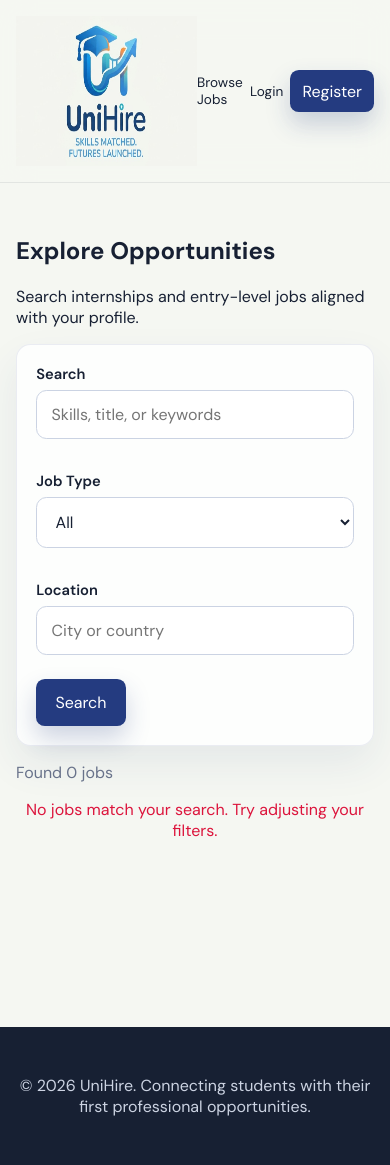
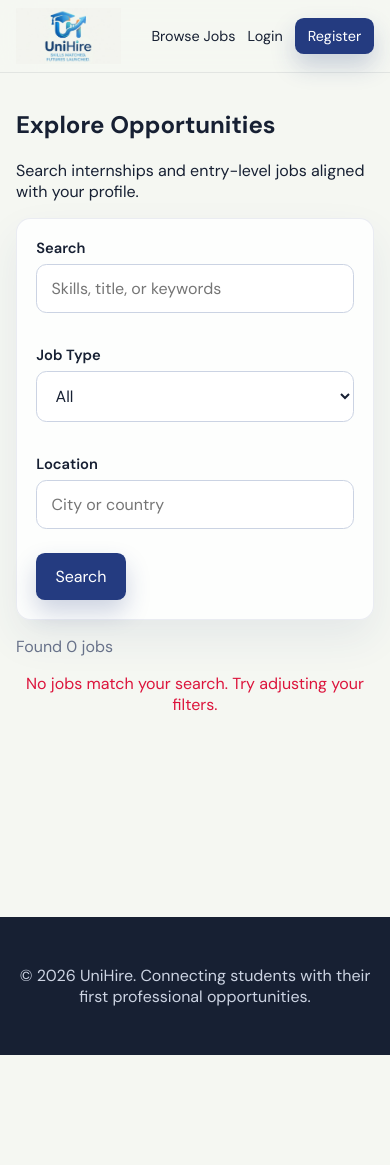
Before and after one commit to Blodox12/UniHire_PI1_20262, a Django app: page /jobs/ in a window 390 px wide. After the commit the page ends 1055 px from the top, so only its background shows below. Run offline with Django 5.2, Linux system fonts and the light colour scheme; data that the repository does not hold is empty.

Commit message:
Fix page overflowing the screen on mobile
Shrink the 150px logo to 56px under 700px, let the navbar links wrap and reduce form and page padding, so pages no longer scroll sideways on phones.

```diff
--- a/core/templates/core/base.html
+++ b/core/templates/core/base.html
@@ -6,7 +6,7 @@
   <meta name="viewport" content="width=device-width, initial-scale=1" />
   <meta name="color-scheme" content="light" />
   <title>{% block title %}UniHire{% endblock %}</title>
-  <link rel="stylesheet" href="{% static 'css/style.css' %}?v=3" />
+  <link rel="stylesheet" href="{% static 'css/style.css' %}?v=4" />
 </head>
 <body>
 
--- a/static/css/style.css
+++ b/static/css/style.css
@@ -178,3 +178,23 @@ a:focus-visible, button:focus-visible, .btn:focus-visible { outline: 3px solid r
 .danger-zone h3 { margin-top: 0; color: #a03b39; }
 .btn-danger { background: #cf5b58; color: #fff; }
 .btn-danger:hover { background: #a03b39; }
+
+/* Mobile layout: keep everything inside the screen width */
+body { overflow-wrap: break-word; }
+.dashboard-layout > *, .grid-2 > *, .grid-3 > * { min-width: 0; }
+input[type=file] { max-width: 100%; }
+@media (max-width: 700px) {
+  .nav-wrap { flex-wrap: wrap; gap: .5rem; padding: .5rem 0; }
+  .brand-logo { height: 56px; }
+  .nav-links { flex-wrap: wrap; justify-content: flex-end; gap: .5rem .75rem; font-size: .9rem; }
+  .nav-links .btn { padding: .55rem .8rem; font-size: .9rem; }
+  .form-card { margin: 1.5rem auto; padding: 1rem; }
+  .page-shell, .dashboard-shell { padding: 1rem 0 2rem; }
+  .card-header, .list-item-row, .meta-row { align-items: flex-start; }
+  .applicant-actions, .decision-form { justify-content: flex-start; }
+  .pagination { flex-wrap: wrap; gap: .5rem; }
+}
+@media (max-width: 380px) {
+  .nav-wrap { justify-content: center; }
+  .nav-links { justify-content: center; }
+}
```
